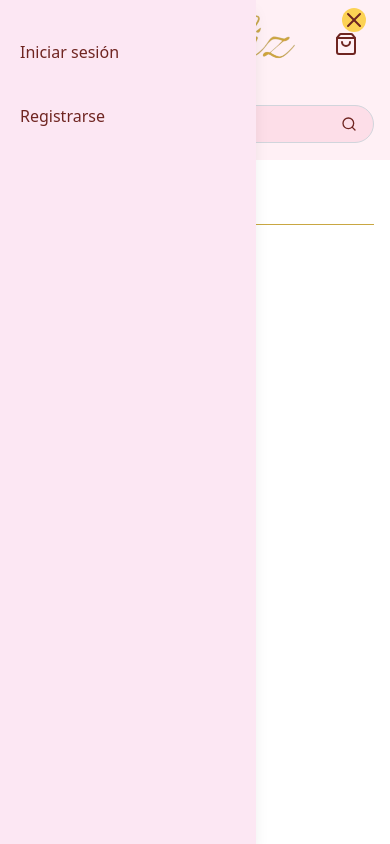
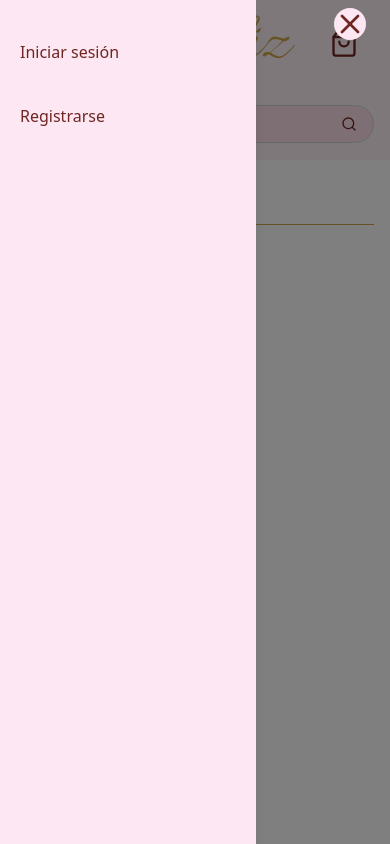
Before and after one commit to IgnRamosr/angeliz-app, a React (Vite) app: page / in a window 390 px wide. Both pictures are taken after a click on the button 44 px from the left and 43 px from the top of the page. Built offline with nearby package versions, Linux system fonts and the light colour scheme; no server answers; the database is empty.

Commit message:
Cambios en el header, se modifican los iconos para que sean más responsive y se añade overlay en la barra lateral

```diff
--- a/src/componentes/BarraLateral.tsx
+++ b/src/componentes/BarraLateral.tsx
@@ -1,23 +1,31 @@
-import { motion } from "framer-motion";
+import { AnimatePresence, motion } from "framer-motion";
 import { LinksBarraNavegacion } from "./LinksBarraNavegacion";
 import useUserSession from "../hooks/useUserSession";
 
 
 interface PropsBarraLateral {
     estado: boolean;
+    cambiarEstado: () => void;
 }
 
 
 
-export const BarraLateral = ({estado}: PropsBarraLateral) => {
+export const BarraLateral = ({estado,cambiarEstado}: PropsBarraLateral) => {
 
     const sesion = useUserSession();
 
     return (
-        <motion.aside className={`fixed top-0 left-0 w-64 h-full bg-pink-100 shadow-lg transform transition-transform duration-300  ${estado ? 'translate-x-0' : '-translate-x-full'}`}>
-            <nav className="flex text-[#6F2521] font-medium items-center">
-                <LinksBarraNavegacion sesion={sesion} columna={true}></LinksBarraNavegacion>
-            </nav>
-        </motion.aside>
+        <AnimatePresence>
+            {estado &&(
+                <>
+                    <motion.div initial={{opacity:0}} animate={{opacity:0.5}} exit={{opacity:0}} className="fixed inset-0 bg-black z-10 lg:hidden" onClick={cambiarEstado}></motion.div>
+                    <motion.aside initial={{ x: "-100%" }} animate={{ x: 0 }} exit={{ x: "-100%" }} transition={{ duration: 0.1 }} className={`fixed top-0 left-0 w-64 h-full bg-pink-100 shadow-lg transform transition-transform duration-300 z-20 lg:hidden `}>
+                        <nav className="flex text-[#6F2521] font-medium items-center">
+                            <LinksBarraNavegacion sesion={sesion} columna={true}></LinksBarraNavegacion>
+                        </nav>
+                    </motion.aside>
+                </>
+            )}
+        </AnimatePresence>
     )
 }
--- a/src/componentes/BarraNavegacion.tsx
+++ b/src/componentes/BarraNavegacion.tsx
@@ -35,7 +35,7 @@ return (
         <img
           src={logo}
           alt="Logo Angeliz"
-          className="max-sm:w-52 sm:w-60 lg:w-68 object-contain"
+          className="max-sm:w-52 sm:w-64 lg:w-68 object-contain"
         />
       </div>
 
@@ -54,7 +54,7 @@ return (
 
       {/*BARRA LATERAL*/}
 
-      <BarraLateral estado={abrir}></BarraLateral>
+      <BarraLateral estado={abrir} cambiarEstado={cerrar}></BarraLateral>
 
     </header>
 )
--- a/src/componentes/BotonBarraLateral.tsx
+++ b/src/componentes/BotonBarraLateral.tsx
@@ -9,6 +9,6 @@ interface PropsBotonBarraLat {
 
 export const BotonBarraLateral = ({estado, cambiarEstado}: PropsBotonBarraLat) => {
     return (
-        <button onClick={cambiarEstado} className="lg:hidden text-[#6F2521]"> {estado ? <X size={24}  className="fixed right-6 top-2 bg-[#fcd254] rounded-full "/> : <Menu size={24} />} </button>
+        <button onClick={cambiarEstado} className="lg:hidden text-[#6F2521]"> {estado ? <X size={24}  className="max-sm:w-8 max-sm:h-8 sm:w-12 sm:h-12 fixed right-6 top-2 bg-pink-100 rounded-full z-20 "/> : <Menu size={24} className="max-sm:w-7 max-sm:h-7 sm:w-10 sm:h-10 lg:w-8 lg:h-8" />} </button>
     )
 }
--- a/src/componentes/BotonCarrito.tsx
+++ b/src/componentes/BotonCarrito.tsx
@@ -5,6 +5,6 @@ import { LucideShoppingBag } from "lucide-react";
 
 export const BotonCarritoDeCompras = () => {
     return (
-        <button className="text-[#6F2521] cursor-pointer hover:text-[#C9A742]"><LucideShoppingBag size={24} /></button>
+        <button className="text-[#6F2521] cursor-pointer hover:text-[#C9A742]"><LucideShoppingBag size={24} className="max-sm:w-7 max-sm:h-7 sm:w-10 sm:h-10 lg:w-8 lg:h-8" /></button>
     )
 }
--- /dev/null
+++ b/src/componentes/Titulo.tsx
@@ -0,0 +1,10 @@
+
+type tituloProps = {titulo: string}
+
+
+
+export const Titulo = ({titulo}:tituloProps) => {
+return (
+    <h1 className="flex justify-center xl:text-3xl">{titulo}</h1>
+)
+}
--- a/src/paginas/Productos.tsx
+++ b/src/paginas/Productos.tsx
@@ -1,5 +1,6 @@
 import { CardProducto } from "../componentes/CardProducto";
 import { Separador } from "../componentes/Separador";
+import { Titulo } from "../componentes/Titulo";
 import { useProducts } from "../hooks/useProducts"
 
 
@@ -11,6 +12,7 @@ export const Productos = () => {
     <div>
 
       <Separador/>
+
 
       <div className=" grid grid-cols-1 md:grid-cols-3 gap-4 p-4 items-center justify-items-center">
         {productos.map((producto) => {
```
